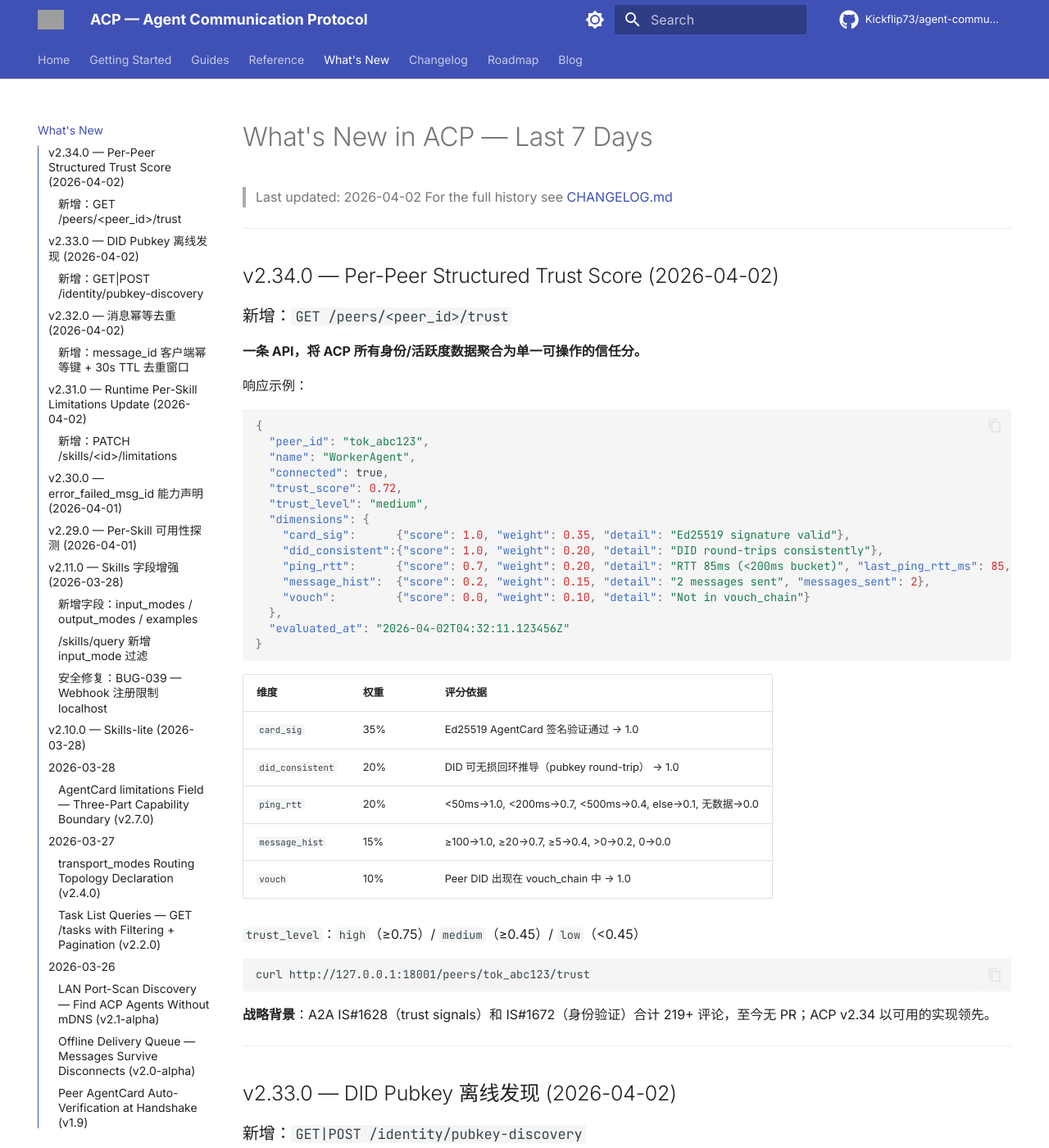
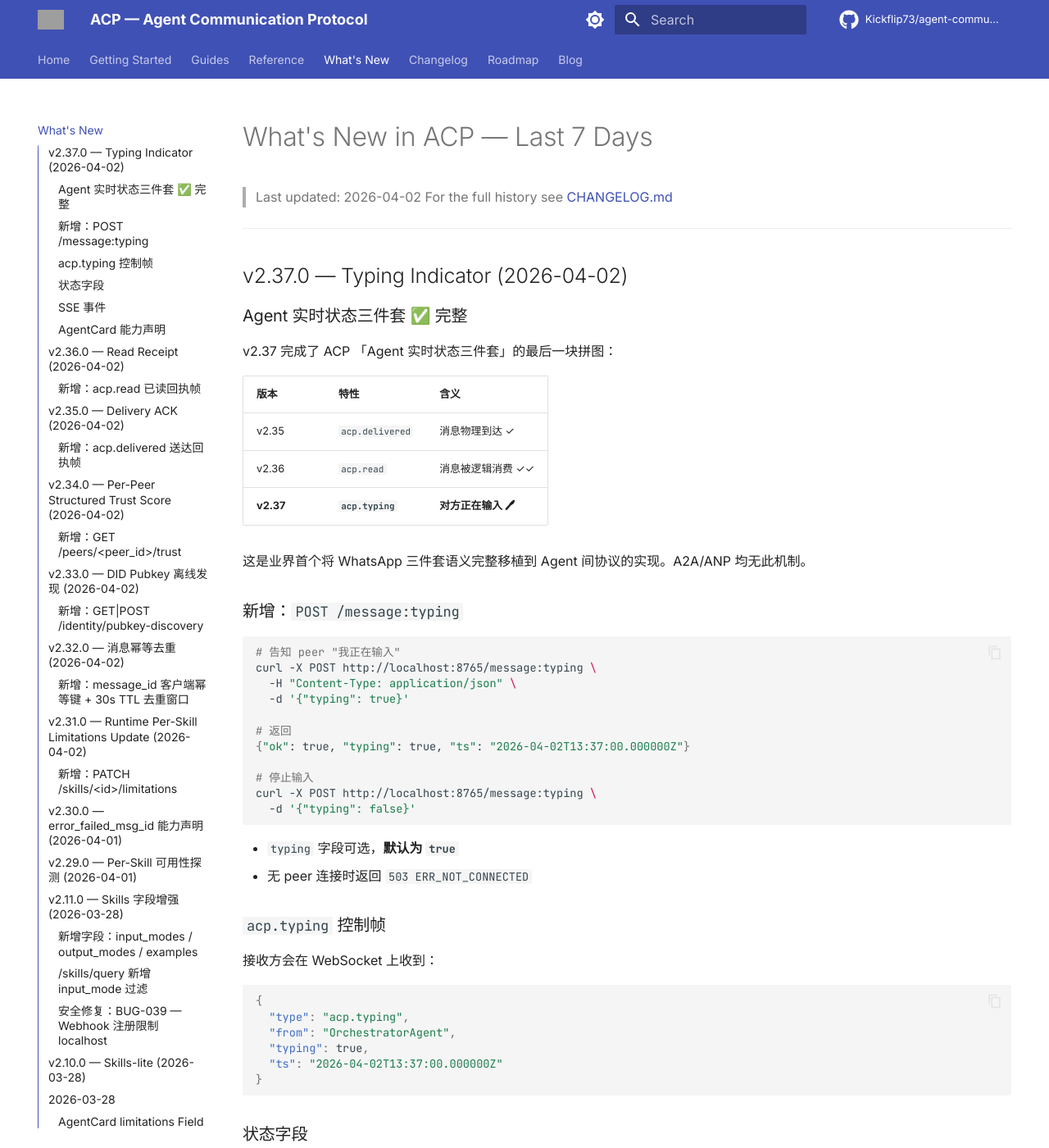
Before and after one commit to Kickflip73/agent-communication-protocol, an MkDocs documentation site: the page built from docs/whats-new.md, in a window 1280 px wide and 1400 px high. Shown: the whole window at 82% size. Built offline with MkDocs 1.6.1 and Material for MkDocs 9.7.7, drawn with Linux system fonts in a browser that asks for light colours; comment, search, counter and statistics services are not loaded; the version menu is left out; some of the changed text lies outside the part shown; grey boxes are pictures that could not be loaded.

Commit message:
docs(v2.37): whats-new + spec/typing-indicator-v2.37.md
- docs/whats-new.md: add v2.35/v2.36/v2.37 sections (delivery ack,
  read receipt, typing indicator) with full API reference + examples
- docs/spec/typing-indicator-v2.37.md: complete spec (~230 lines)
  covers: overview, protocol, state machine, usage example, interaction
  matrix, implementation notes, test coverage table, comparison table

````diff
--- a/docs/whats-new.md
+++ b/docs/whats-new.md
@@ -2,6 +2,170 @@
 
 > Last updated: 2026-04-02
 > For the full history see [CHANGELOG.md](../CHANGELOG.md)
+
+---
+
+## v2.37.0 — Typing Indicator (2026-04-02)
+
+### Agent 实时状态三件套 ✅ 完整
+
+v2.37 完成了 ACP 「Agent 实时状态三件套」的最后一块拼图：
+
+| 版本 | 特性 | 含义 |
+|------|------|------|
+| v2.35 | `acp.delivered` | 消息物理到达 ✓ |
+| v2.36 | `acp.read` | 消息被逻辑消费 ✓✓ |
+| **v2.37** | **`acp.typing`** | **对方正在输入 🖊** |
+
+这是业界首个将 WhatsApp 三件套语义完整移植到 Agent 间协议的实现。A2A/ANP 均无此机制。
+
+### 新增：`POST /message:typing`
+
+```bash
+# 告知 peer "我正在输入"
+curl -X POST http://localhost:8765/message:typing \
+  -H "Content-Type: application/json" \
+  -d '{"typing": true}'
+
+# 返回
+{"ok": true, "typing": true, "ts": "2026-04-02T13:37:00.000000Z"}
+
+# 停止输入
+curl -X POST http://localhost:8765/message:typing \
+  -d '{"typing": false}'
+```
+
+- `typing` 字段可选，**默认为 `true`**
+- 无 peer 连接时返回 `503 ERR_NOT_CONNECTED`
+
+### `acp.typing` 控制帧
+
+接收方会在 WebSocket 上收到：
+
+```json
+{
+  "type": "acp.typing",
+  "from": "OrchestratorAgent",
+  "typing": true,
+  "ts": "2026-04-02T13:37:00.000000Z"
+}
+```
+
+### 状态字段
+
+**`GET /status` 新增字段：**
+```json
+{
+  "peer_typing": true,
+  "peer_typing_since": "2026-04-02T13:37:00.000000Z"
+}
+```
+
+**`GET /peers` 每个 peer 新增字段：**
+```json
+{
+  "typing": true,
+  "typing_since": "2026-04-02T13:37:00.000000Z"
+}
+```
+
+`typing: false` 时，`typing_since` 为 `null`。
+
+### SSE 事件
+
+订阅 `/stream` 的客户端将收到：
+
+```
+event: typing
+data: {"from": "OrchestratorAgent", "typing": true, "typing_since": "..."}
+```
+
+### AgentCard 能力声明
+
+```json
+{
+  "capabilities": {
+    "typing_indicator": true
+  }
+}
+```
+
+---
+
+## v2.36.0 — Read Receipt (2026-04-02)
+
+### 新增：`acp.read` 已读回执帧
+
+当接收方调用 `POST /message:send` 回复时，ACP 自动向对方发送已读回执，告知「消息已被处理」。
+
+**`acp.read` 帧格式：**
+
+```json
+{
+  "type": "acp.read",
+  "message_id": "msg_abc123",
+  "from": "WorkerAgent",
+  "ts": "2026-04-02T10:00:01Z"
+}
+```
+
+- 触发时机：调用 `/message:send` 时自动发送，回执最近一条未回执的入站消息
+- 每条消息只回执一次（`last_received_message_id` 追踪，发送后清空）
+- 与 `acp.delivered`（v2.35）形成两阶段回执语义
+
+**`GET /status` 新增字段：**
+```json
+{
+  "messages_read": 5
+}
+```
+
+**AgentCard 能力声明：**
+```json
+{
+  "capabilities": {
+    "read_receipt": true
+  }
+}
+```
+
+---
+
+## v2.35.0 — Delivery ACK (2026-04-02)
+
+### 新增：`acp.delivered` 送达回执帧
+
+消息到达 peer 的 WebSocket 后，ACP 自动向发送方回执，确认物理送达。
+
+**`acp.delivered` 帧格式：**
+
+```json
+{
+  "type": "acp.delivered",
+  "message_id": "msg_abc123",
+  "from": "WorkerAgent",
+  "ts": "2026-04-02T10:00:00Z"
+}
+```
+
+- 自动触发：peer 收到业务消息后异步发送，无需手动调用
+- 仅表示「物理到达」，不代表消息已被读取或处理（参见 v2.36 `acp.read`）
+
+**`GET /status` 新增字段：**
+```json
+{
+  "messages_delivered": 10
+}
+```
+
+**AgentCard 能力声明：**
+```json
+{
+  "capabilities": {
+    "delivery_ack": true
+  }
+}
+```
 
 ---
 
````
Also changed, not shown: docs/spec/typing-indicator-v2.37.md (added, +309 -0 lines).
